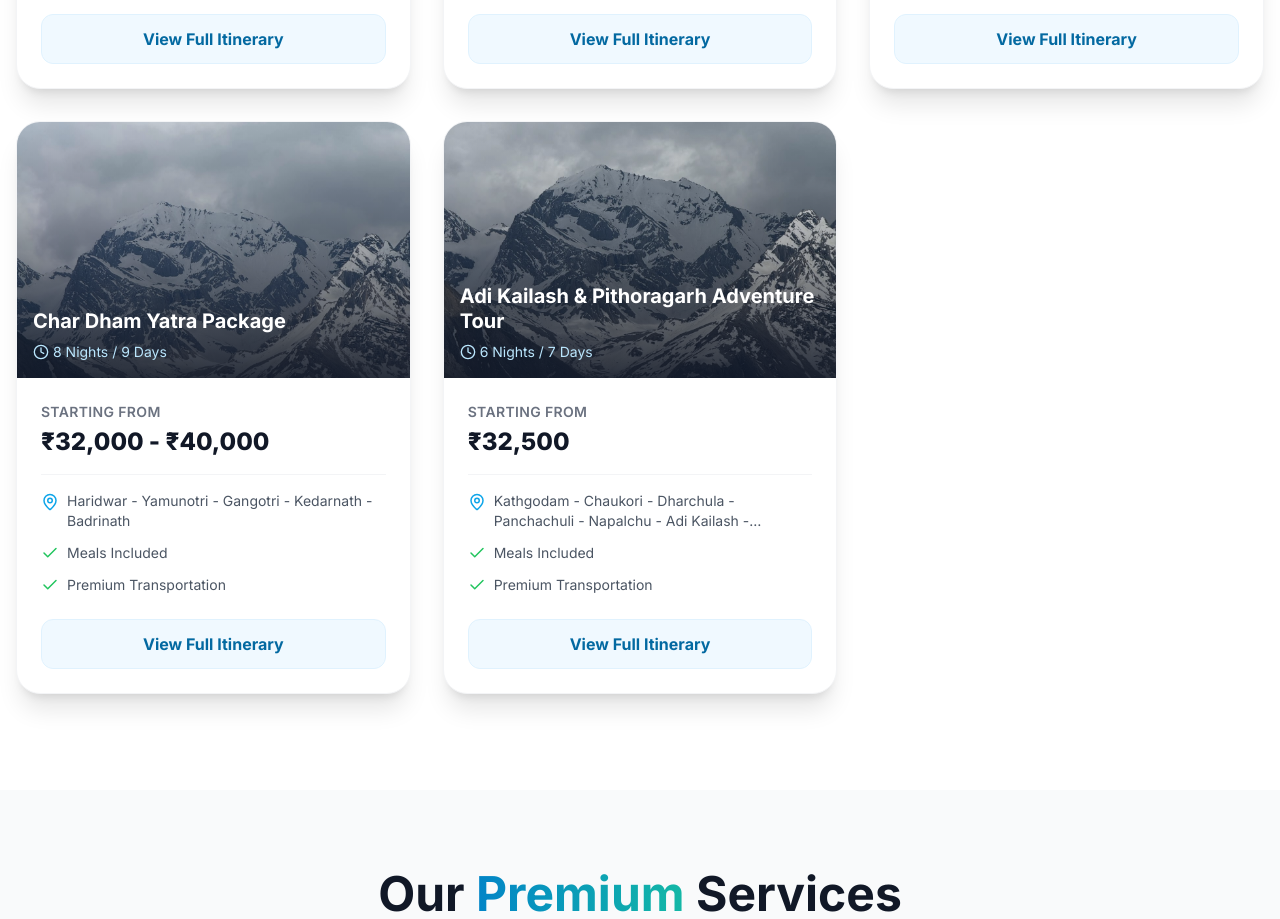
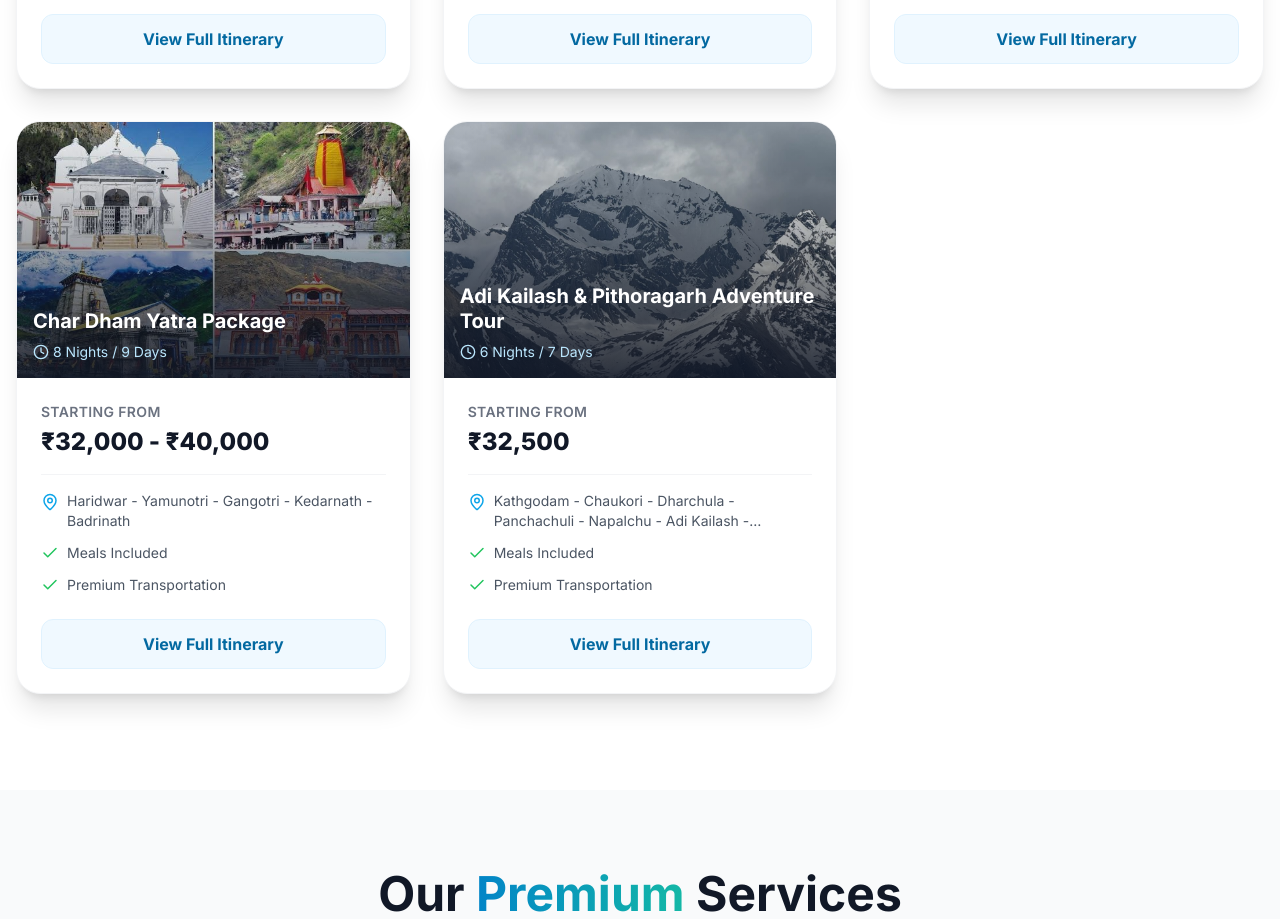
Before and after one commit to shivambisht11/jung-travles, a React (Vite) app: page / in a window 1280 px wide. Shown: the part 1660-2579 px from the top of the page. Built offline with nearby package versions, Linux system fonts and the light colour scheme.

Commit message:
perf: optimize media loading

```diff
--- a/src/data/packagesData.js
+++ b/src/data/packagesData.js
@@ -168,7 +168,7 @@ export const packagesData = [
         price: "₹32,000 - ₹40,000",
         priceDetails: "Per Person (Depending on vehicle choice)",
         route: "Haridwar - Yamunotri - Gangotri - Kedarnath - Badrinath",
-        image: "/images/packages/mountain-4.jpg",
+        image: "/images/packages/char-dham.jpg",
         gallery: [],
         rating: 4.9,
         inclusions: [
```
Also changed, not shown: public/images/packages/char-dham.jpg (added).
